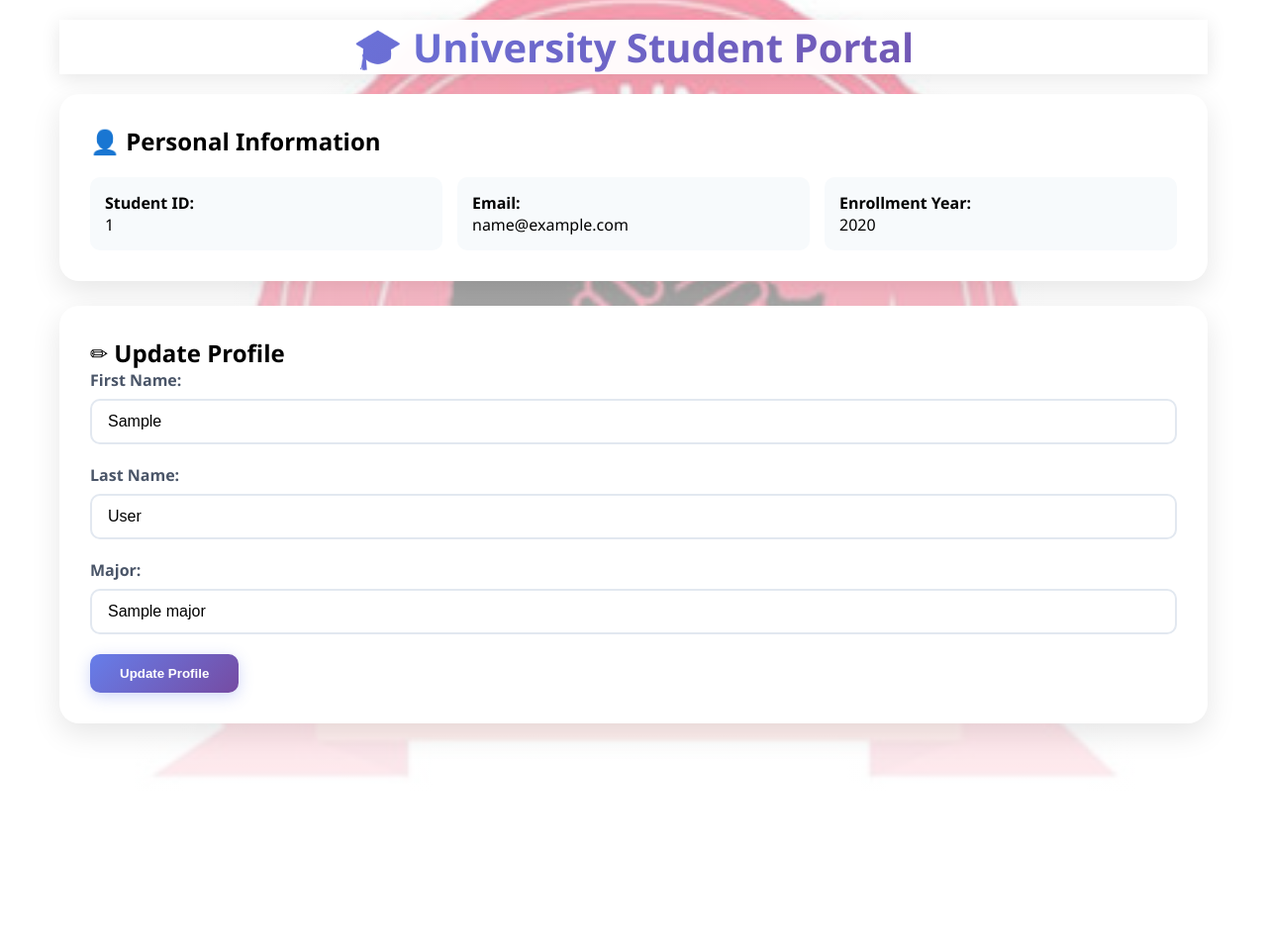
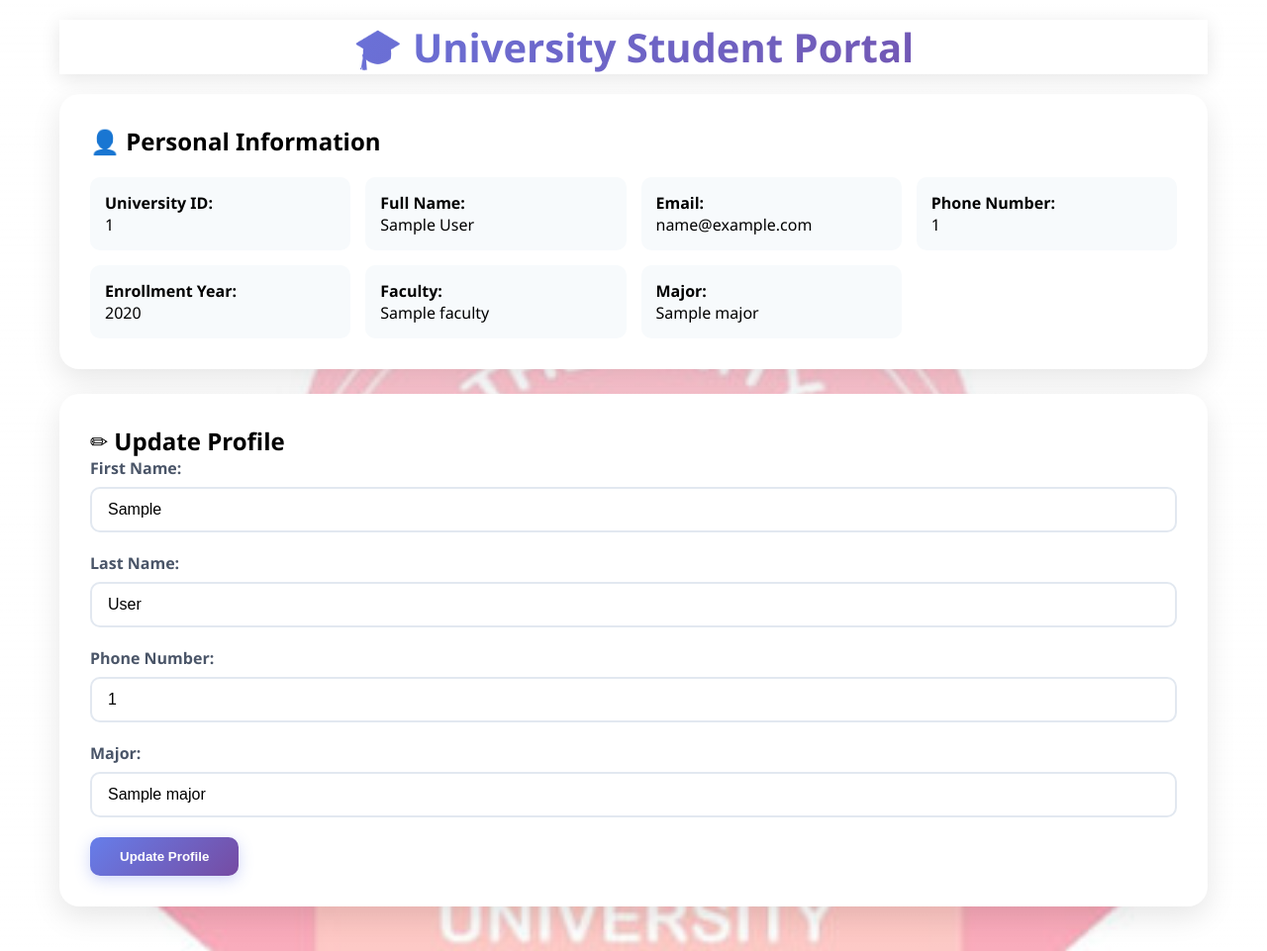
Before and after one commit to gandalf-lab/unity_uni_student_portal, a Flask app: template templates/profile.html in a window 1280 px wide. Shown: the whole page at 99% size. Before the commit the page ends 784 px from the top, so only its background shows below. Run offline with Flask 3, Linux system fonts and the light colour scheme; the template is opened without the code that fills it: most values are stand-ins (such as "Sample title", 1, 10 or a date in 2020).

Commit message:
Update profile.html

```diff
--- a/templates/profile.html
+++ b/templates/profile.html
@@ -8,18 +8,28 @@
     <h2>👤 Personal Information</h2>
     <div class="info-grid" style="display: grid; grid-template-columns: repeat(auto-fit, minmax(250px, 1fr)); gap: 15px; margin-top: 20px;">
         <div class="info-item" style="padding: 15px; background: #f7fafc; border-radius: 10px;">
-            <strong>Student ID:</strong><br>{{ student.student_id }}
+            <strong>University ID:</strong><br>{{ student.university_id }}
+        </div>
+        <div class="info-item" style="padding: 15px; background: #f7fafc; border-radius: 10px;">
+            <strong>Full Name:</strong><br>{{ student.first_name }} {{ student.last_name }}
         </div>
         <div class="info-item" style="padding: 15px; background: #f7fafc; border-radius: 10px;">
             <strong>Email:</strong><br>{{ student.email }}
         </div>
         <div class="info-item" style="padding: 15px; background: #f7fafc; border-radius: 10px;">
-
+            <strong>Phone Number:</strong><br>{{ student.phone_number }}
+        </div>
+        <div class="info-item" style="padding: 15px; background: #f7fafc; border-radius: 10px;">
             <strong>Enrollment Year:</strong><br>{{ student.enrollment_year }}
+        </div>
+        <div class="info-item" style="padding: 15px; background: #f7fafc; border-radius: 10px;">
+            <strong>Faculty:</strong><br>{{ student.faculty }}
+        </div>
+        <div class="info-item" style="padding: 15px; background: #f7fafc; border-radius: 10px;">
+            <strong>Major:</strong><br>{{ student.major }}
         </div>
     </div>
 </div>
-
 
 <div class="card">
     <h2>✏ Update Profile</h2>
@@ -33,10 +43,29 @@
             <input type="text" name="last_name" value="{{ student.last_name }}" required>
         </div>
         <div class="form-group">
+            <label>Phone Number:</label>
+            <input type="tel" name="phone_number" value="{{ student.phone_number }}" required>
+        </div>
+        <div class="form-group">
             <label>Major:</label>
             <input type="text" name="major" value="{{ student.major }}">
         </div>
         <button type="submit" class="btn">Update Profile</button>
     </form>
 </div>
+
+<script>
+// Phone number validation for profile update
+document.querySelector('form').addEventListener('submit', function(e) {
+    const phoneInput = document.querySelector('input[name="phone_number"]');
+    const phone = phoneInput.value.trim();
+    const phoneRegex = /^\+?1?\d{9,15}$/;
+
+    if (!phoneRegex.test(phone)) {
+        e.preventDefault();
+        alert('Please enter a valid phone number (9-15 digits, optional + prefix)');
+        phoneInput.focus();
+    }
+});
+</script>
 {% endblock %}
```
